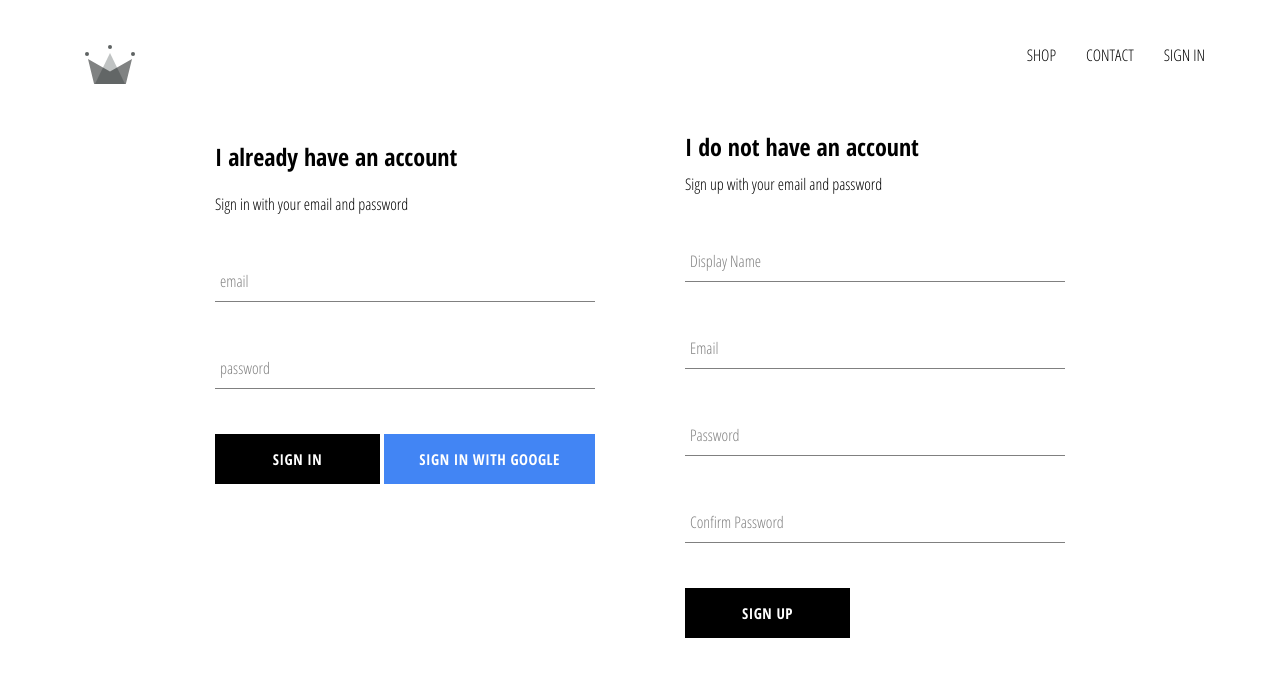
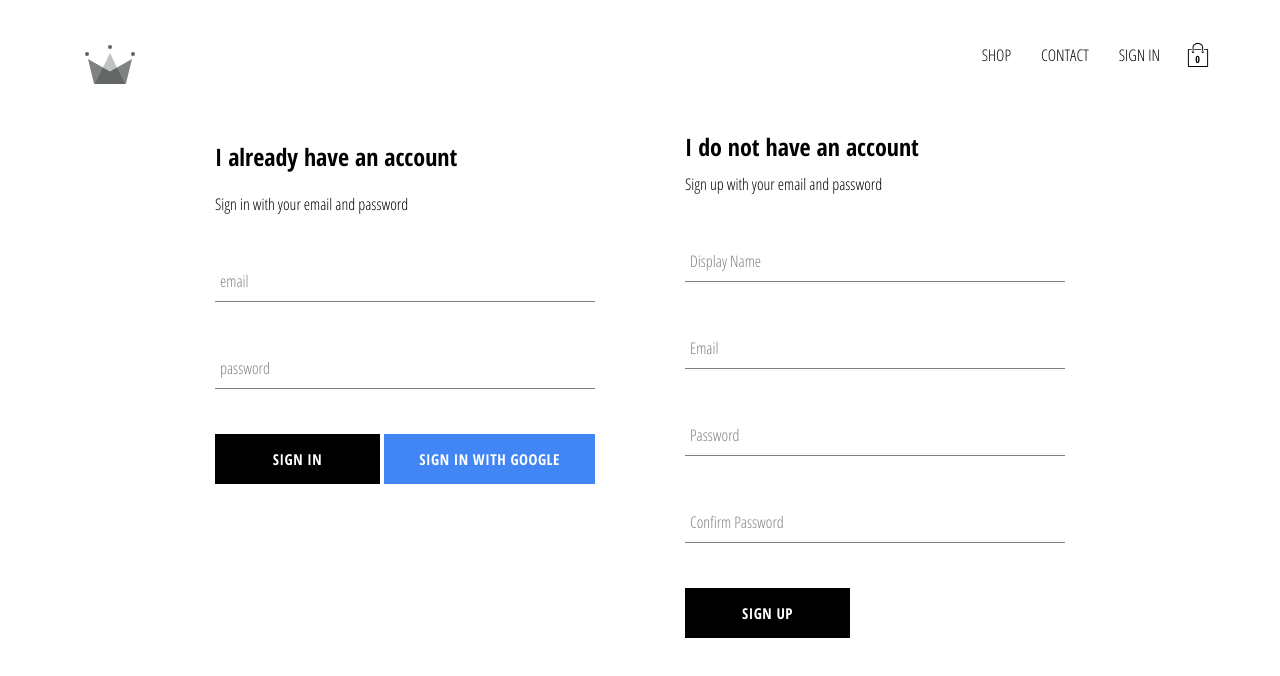
Before and after one commit to hhsaito/crwn-clothing, a React (Create React App) app: page /signin in a window 1280 px wide. Shown: the top 676 px of the page. Built offline with nearby package versions, Linux system fonts and the light colour scheme; no server answers.

Commit message:
Added cartIcon and cartDropdown components to the application, and implemented cart reducer

```diff
--- /dev/null
+++ b/src/components/cart-dropdown/cart-dropdown.component.jsx
@@ -0,0 +1,14 @@
+import React from 'react';
+
+import CustomButton from '../custom-button/custom-button.component';
+
+import './cart-dropdown.styles.scss';
+
+const CartDropdown = () => (
+    <div className="cart-dropdown">
+        <div className="cart-items" />
+        <CustomButton>Go to Checkout</CustomButton>
+    </div>
+);
+
+export default CartDropdown;
--- /dev/null
+++ b/src/components/cart-dropdown/cart-dropdown.styles.scss
@@ -0,0 +1,24 @@
+.cart-dropdown {
+  position: absolute;
+  width: 240px;
+  height: 340px;
+  display: flex;
+  flex-direction: column;
+  padding: 20px;
+  border: 1px solid black;
+  background-color: white;
+  top: 90px;
+  right: 40px;
+  z-index: 5;
+
+  .cart-items {
+    height: 240px;
+    display: flex;
+    flex-direction: column;
+    overflow: scroll;
+  }
+
+  button {
+    margin-top: auto;
+  }
+}
--- /dev/null
+++ b/src/components/cart-icon/cart-icon.component.jsx
@@ -0,0 +1,21 @@
+import React from 'react';
+import { connect } from 'react-redux';
+
+import { toggleCartHidden } from '../../redux/cart/cart.actions';
+
+import { ReactComponent as ShoppingIcon } from '../../assets/shopping-bag.svg';
+
+import './cart-icon.scss';
+
+const CartIcon = ({ toggleCartHidden }) => (
+    <div className="cart-icon" onClick={toggleCartHidden}>
+        <ShoppingIcon className="shopping-icon" />
+        <span className="item-count">0</span>
+    </div>
+);
+
+const mapDispatchToProps = dispatch => ({
+    toggleCartHidden: () => dispatch(toggleCartHidden())
+});
+
+export default connect(null, mapDispatchToProps)(CartIcon);
--- /dev/null
+++ b/src/components/cart-icon/cart-icon.scss
@@ -0,0 +1,21 @@
+.cart-icon {
+    width: 45px;
+    height: 45px;
+    position: relative;
+    display: flex;
+    align-items: center;
+    justify-content: center;
+    cursor: pointer;
+
+    .shopping-icon {
+      width: 24px;
+      height: 24px;
+    }
+
+    .item-count {
+      position: absolute;
+      font-size: 10px;
+      font-weight: bold;
+      bottom: 12px;
+    }
+  }
--- a/src/components/header/header.component.jsx
+++ b/src/components/header/header.component.jsx
@@ -3,12 +3,14 @@
 import { connect } from 'react-redux';
 
 import { auth } from '../../firebase/firebase.utils';
+import CartIcon from '../cart-icon/cart-icon.component';
+import CartDropdown from '../cart-dropdown/cart-dropdown.component';
 
 import { ReactComponent as Logo } from '../../assets/crown.svg';
 
 import './header.styles.scss';
 
-const Header = ({ currentUser }) => (
+const Header = ({ currentUser, hidden }) => (
     <div className="header">
         <Link className="logo-container" to="/">
             <Logo className="logo" />
@@ -21,13 +23,15 @@
             ) : (
                 <Link className="option" to='/signin'>SIGN IN</Link>
             )}
+            <CartIcon />
         </div>
-
+        { hidden ? null : <CartDropdown /> }
     </div>
 );
 
-const mapStateToProps = state => ({
-    currentUser: state.user.currentUser
+const mapStateToProps = ({user: { currentUser }, cart: { hidden }}) => ({
+    currentUser,
+    hidden
 })
 
 export default connect(mapStateToProps)(Header);
--- /dev/null
+++ b/src/redux/cart/cart.actions.js
@@ -0,0 +1,5 @@
+import CartActionTypes from './cart.types';
+
+export const toggleCartHidden = () => ({
+    type: CartActionTypes.TOGGLE_CART_HIDDEN
+});
--- /dev/null
+++ b/src/redux/cart/cart.reducer.js
@@ -0,0 +1,19 @@
+import CartActionTypes from './cart.types';
+
+const INITIAL_STATE = {
+    hidden: true
+};
+
+const cartReducer = (state = INITIAL_STATE, action) => {
+    switch(action.type) {
+        case CartActionTypes.TOGGLE_CART_HIDDEN:
+            return {
+                ...state,
+                hidden: !state.hidden
+            }
+            default:
+                return state;
+    }
+}
+
+export default cartReducer;
--- /dev/null
+++ b/src/redux/cart/cart.types.js
@@ -0,0 +1,5 @@
+const CartActionTypes = {
+    TOGGLE_CART_HIDDEN: 'TOGGLE_CART_HIDDEN'
+}
+
+export default  CartActionTypes;
--- a/src/redux/root-reducer.js
+++ b/src/redux/root-reducer.js
@@ -1,7 +1,9 @@
 import { combineReducers } from 'redux';
 
 import userReducer from './user/user.reducer';
+import cartReducer from './cart/cart.reducer';
 
 export default combineReducers({
-    user: userReducer
+    user: userReducer,
+    cart: cartReducer
 });
--- a/src/redux/store.js
+++ b/src/redux/store.js
@@ -1,8 +1,6 @@
 import { createStore, applyMiddleware } from 'redux';
 import logger from 'redux-logger';
 import rootReducer from './root-reducer';
-
-import rooReducer from './root-reducer';
 
 const middlewares = [logger];
 
```
Also changed, not shown: src/assets/shopping-bag.svg (added).
